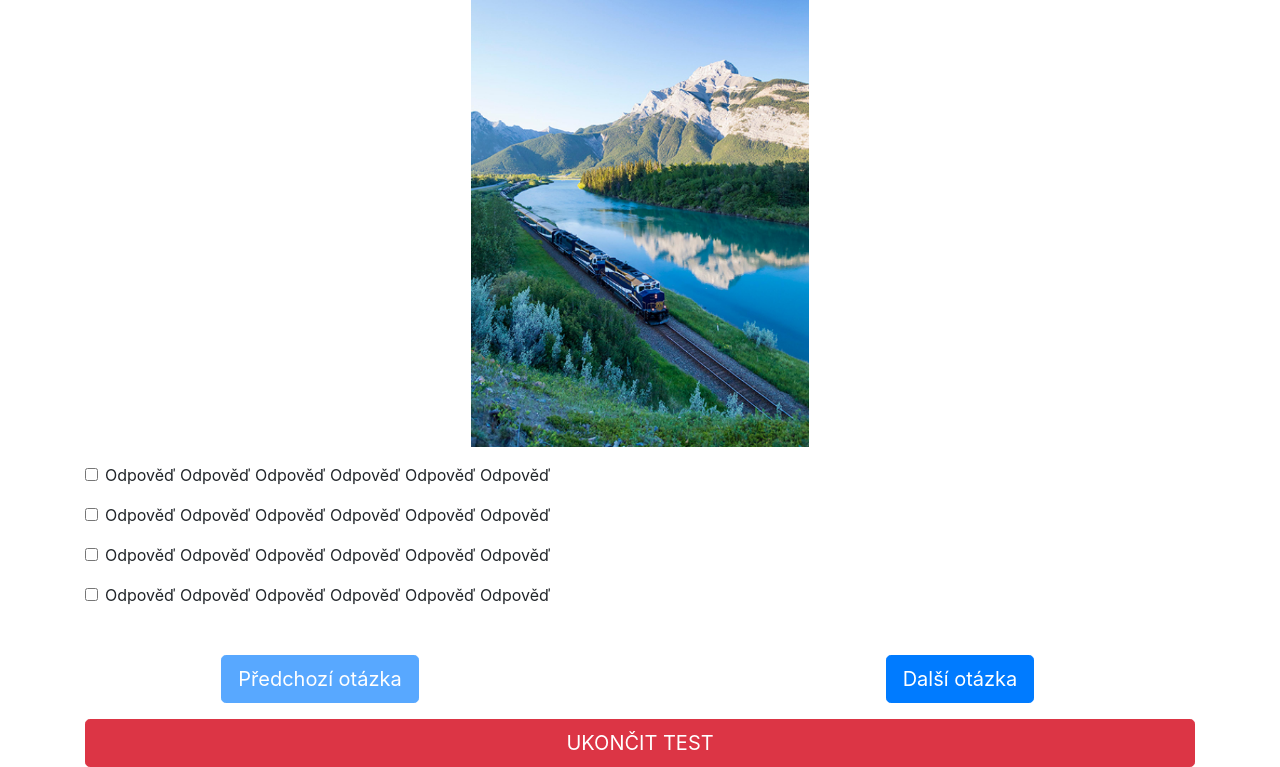
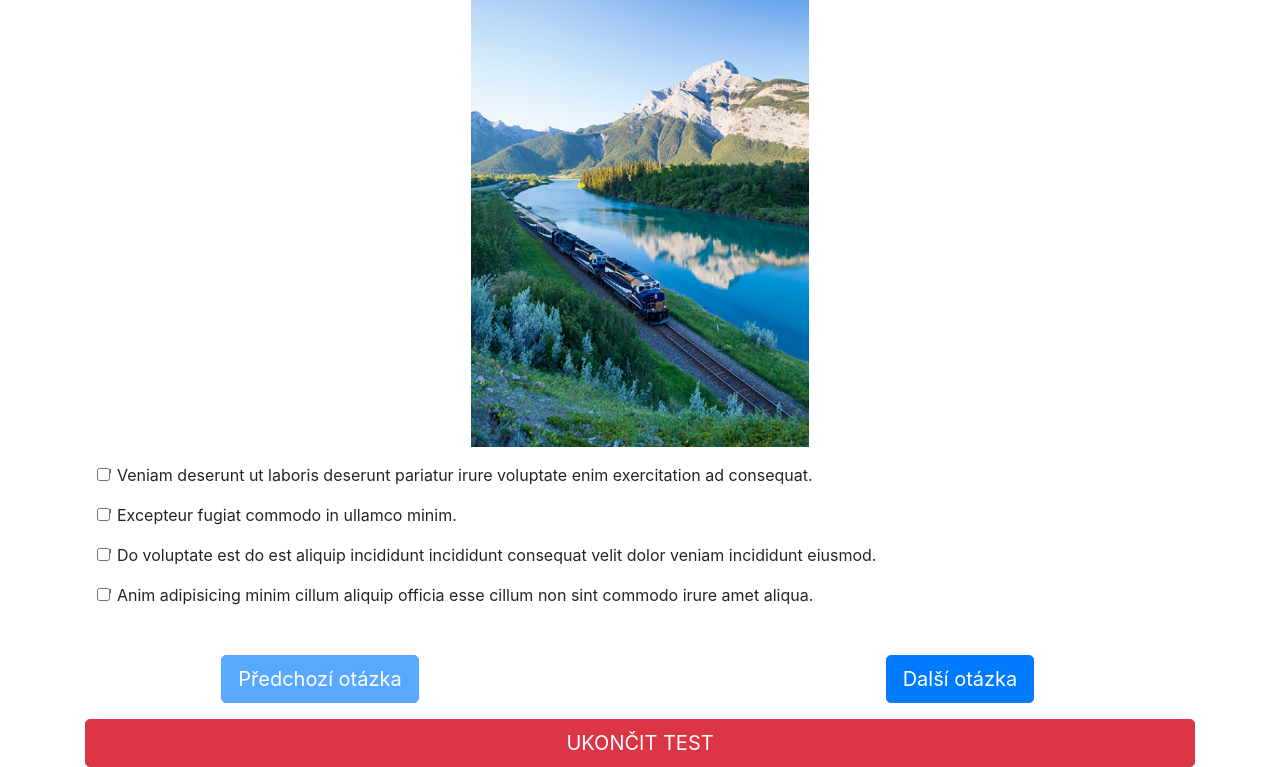
Before and after one commit to robinvolf/testapp, a plain HTML site: page Pokus/index.html in a window 1280 px wide. Shown: the part 169-936 px from the top of the page. Drawn offline with nearby package versions, Linux system fonts and the light colour scheme.

Commit message:
Render answers

```diff
--- a/Pokus/app.js
+++ b/Pokus/app.js
@@ -1,3 +1,5 @@
+"use strict";
+
 let questions = [
   {
     question: "Cupidatat id ea irure eu officia?",
@@ -37,35 +39,54 @@ let questions = [
   },
 ];
 
-let questionIndex = 0;
+let globalQuestionIndex = 0;
 
-function setCurrentQuestion() {
+function setCurrentQuestion(questionIndex) {
   let textParagraph = document.getElementById("paragraph-question");
   textParagraph.textContent = questions[questionIndex].question;
 }
 
-function setQuestionNumber(index) {
-  document.getElementById("question-number").textContent = index + 1 + ")";
+function setQuestionNumber(questionIndex) {
+  document.getElementById("question-number").textContent =
+    questionIndex + 1 + ")";
 }
 
-function buttonDisableCheck(index, len) {
-  let lessThanMinimum = index <= 0;
-  let greatherThanMaximum = index >= len - 1;
+function renderQuestions(questionIndex) {
+  let selectedAnswers = questions[questionIndex].answers;
+  let answerHTML = "";
+
+  for (let i = 0; i < selectedAnswers.length; i++) {
+    answerHTML =
+      answerHTML +
+      `<div class="form-check mb-3">"
+            <input class="form-check-input" type="checkbox" value="" id="flexCheckDefault1">
+            <label class="form-check-label" for="flexCheckDefault1">${selectedAnswers[i]}</label>
+        </div>`;
+  }
+  document.getElementById("block-answers").innerHTML = answerHTML;
+}
+
+function buttonDisableCheck(questionIndex, questionsLength) {
+  let lessThanMinimum = questionIndex <= 0;
+  let greatherThanMaximum = questionIndex >= questionsLength - 1;
 
   document.getElementById("button-previous").disabled = lessThanMinimum;
   document.getElementById("button-next").disabled = greatherThanMaximum;
 }
 
+function changeQuestion(questionIndex, questionsLength) {
+  setCurrentQuestion(questionIndex);
+  setQuestionNumber(questionIndex);
+  buttonDisableCheck(questionIndex, questionsLength);
+  renderQuestions(questionIndex);
+}
+
 function handlerClickNextButton() {
-  setCurrentQuestion(++questionIndex);
-  setQuestionNumber(questionIndex);
-  buttonDisableCheck(questionIndex, questions.length);
+  changeQuestion(++globalQuestionIndex, questions.length);
 }
 
 function handlerClickPreviousButton() {
-  setCurrentQuestion(--questionIndex);
-  setQuestionNumber(questionIndex);
-  buttonDisableCheck(questionIndex, questions.length);
+  changeQuestion(--globalQuestionIndex, questions.length);
 }
 
 document
@@ -75,4 +96,4 @@ document
   .getElementById("button-next")
   .addEventListener("click", handlerClickNextButton);
 
-setCurrentQuestion(questionIndex);
+changeQuestion(globalQuestionIndex, questions.length);
--- a/Pokus/index.html
+++ b/Pokus/index.html
@@ -35,34 +35,7 @@
     <div class="container mb-3" id="question-img">
     </div>
 
-    <div class="container">
-        <div class="form-check mb-3">
-            <input class="form-check-input" type="checkbox" value="" id="flexCheckDefault1">
-            <label class="form-check-label" for="flexCheckDefault1">
-                Odpověď Odpověď Odpověď Odpověď Odpověď Odpověď
-            </label>
-        </div>
-
-        <div class="form-check mb-3">
-            <input class="form-check-input" type="checkbox" value="" id="flexCheckDefault2">
-            <label class="form-check-label" for="flexCheckDefault2">
-                Odpověď Odpověď Odpověď Odpověď Odpověď Odpověď
-            </label>
-        </div>
-
-        <div class="form-check mb-3">
-            <input class="form-check-input" type="checkbox" value="" id="flexCheckDefault3">
-            <label class="form-check-label" for="flexCheckDefault3">
-                Odpověď Odpověď Odpověď Odpověď Odpověď Odpověď
-            </label>
-        </div>
-
-        <div class="form-check mb-3">
-            <input class="form-check-input" type="checkbox" value="" id="flexCheckDefault4">
-            <label class="form-check-label" for="flexCheckDefault4">
-                Odpověď Odpověď Odpověď Odpověď Odpověď Odpověď
-            </label>
-        </div>
+    <div id="block-answers" class="container">
     </div>
 
     <div class="container-fluid mt-5">
```
